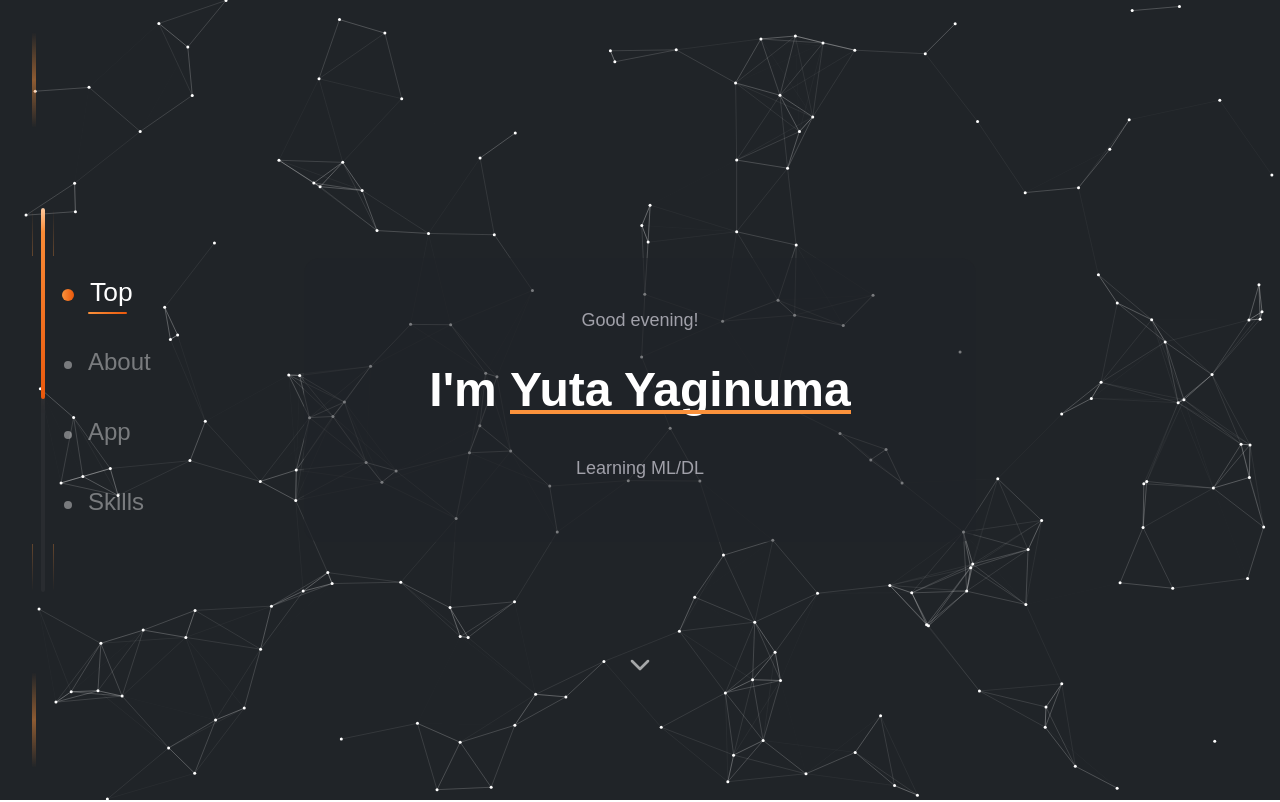
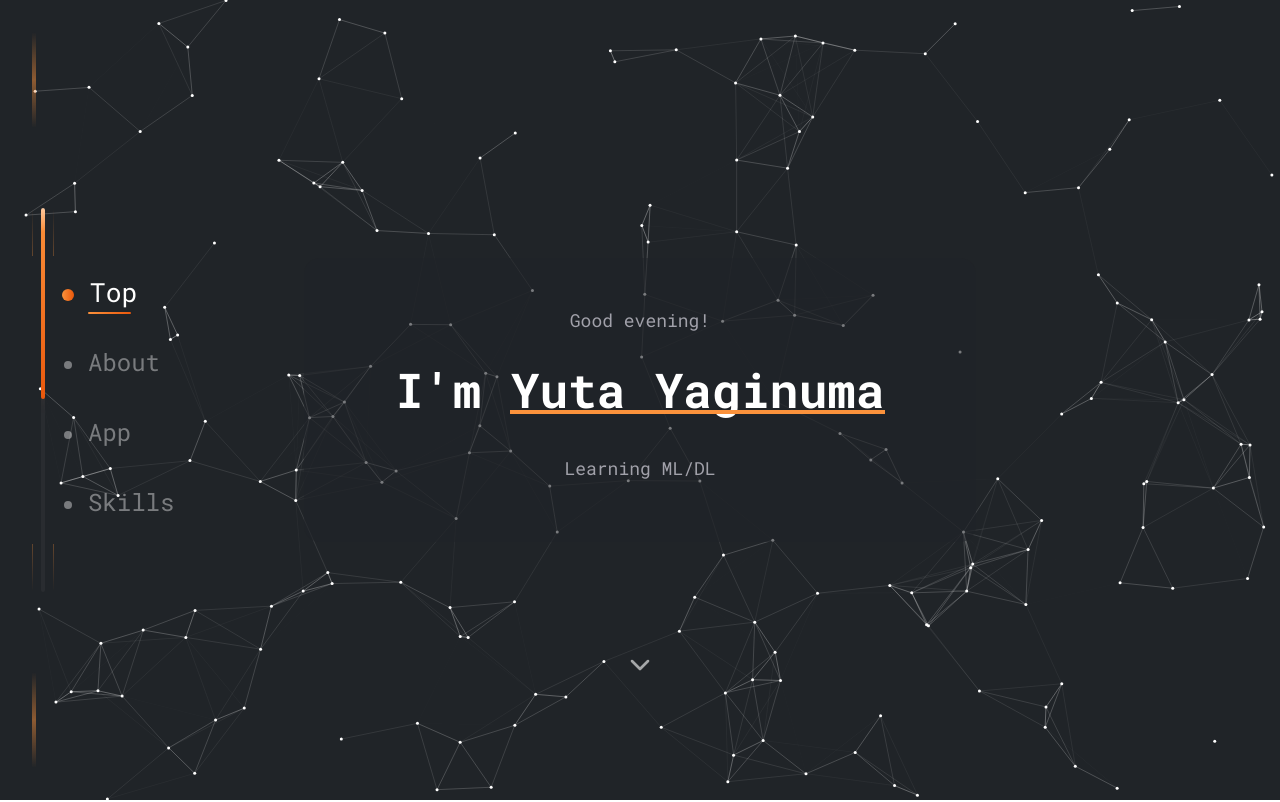
Before and after one commit to temmie0232/my-portfolio, a Next.js app: page / in a window 1280 px wide. Shown: the top 802 px of the page. Built offline with nearby package versions, Linux system fonts and the light colour scheme.

Commit message:
update: 使用するフォントをLoboto mono に変更

```diff
--- a/src/app/globals.css
+++ b/src/app/globals.css
@@ -2,9 +2,6 @@
 @tailwind components;
 @tailwind utilities;
 
-body {
-  font-family: Arial, Helvetica, sans-serif;
-}
 
 @layer base {
   :root {
@@ -32,8 +29,9 @@ body {
     --chart-3: 197 37% 24%;
     --chart-4: 43 74% 66%;
     --chart-5: 27 87% 67%;
-                      --radius: 0.5rem
+    --radius: 0.5rem;
   }
+
   .dark {
                       --background: 240 10% 3.9%;
                       --foreground: 0 0% 98%;
@@ -66,7 +64,13 @@ body {
   * {
     @apply border-border;
   }
+
+  html {
+    font-family: var(--font-roboto-mono), ui-monospace, SFMono-Regular, Menlo, Monaco, Consolas, "Liberation Mono", "Courier New", monospace;
+  }
+
   body {
     @apply bg-background text-white;
+    font-family: var(--font-roboto-mono), ui-monospace, SFMono-Regular, Menlo, Monaco, Consolas, "Liberation Mono", "Courier New", monospace;
   }
 }
--- a/src/app/layout.tsx
+++ b/src/app/layout.tsx
@@ -1,6 +1,16 @@
 import type { Metadata } from "next";
+import { Roboto_Mono } from "next/font/google";
 import "./globals.css";
 import Background from "@/components/elements/Background";
+
+// Roboto Mono フォントの設定
+const robotoMono = Roboto_Mono({
+  subsets: ['latin'],
+  display: 'swap',
+  variable: '--font-roboto-mono',
+  // 使用するウェイト
+  weight: ['100', '200', '300', '400', '500', '600', '700'],
+});
 
 // メタデータ
 export const metadata: Metadata = {
@@ -15,8 +25,8 @@ export default function RootLayout({
   children: React.ReactNode;
 }) {
   return (
-    <html lang="ja">
-      <body>
+    <html lang="ja" className={robotoMono.variable}>
+      <body className={`font-mono`}>
         <Background />
         {children}
       </body>
--- a/tailwind.config.ts
+++ b/tailwind.config.ts
@@ -1,14 +1,19 @@
-import type { Config } from "tailwindcss";
+const defaultTheme = require('tailwindcss/defaultTheme')
 
-export default {
+/** @type {import('tailwindcss').Config} */
+module.exports = {
 	darkMode: ["class"],
 	content: [
-    "./src/pages/**/*.{js,ts,jsx,tsx,mdx}",
-    "./src/components/**/*.{js,ts,jsx,tsx,mdx}",
-    "./src/app/**/*.{js,ts,jsx,tsx,mdx}",
+		'./pages/**/*.{ts,tsx}',
+		'./components/**/*.{ts,tsx}',
+		'./app/**/*.{ts,tsx}',
+		'./src/**/*.{ts,tsx}',
 	],
 	theme: {
 		extend: {
+			fontFamily: {
+				mono: ['var(--font-roboto-mono)', ...defaultTheme.fontFamily.mono],
+			},
 			colors: {
 				background: 'hsl(var(--background))',
 				foreground: 'hsl(var(--foreground))',
@@ -58,5 +63,5 @@ export default {
 			}
 		}
 	},
-  plugins: [require("tailwindcss-animate")],
-} satisfies Config;
+	plugins: [],
+}
```
Lines whose indentation alone changed are shown as unchanged.
